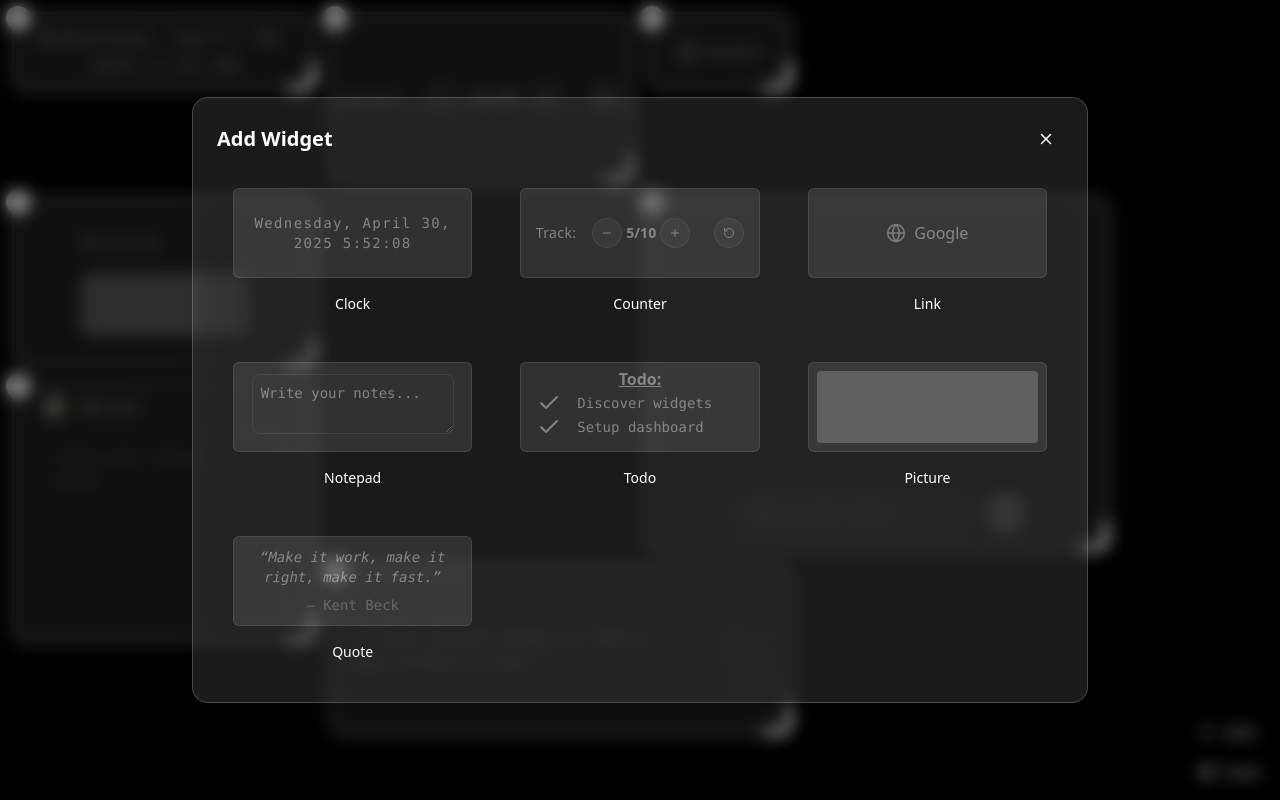
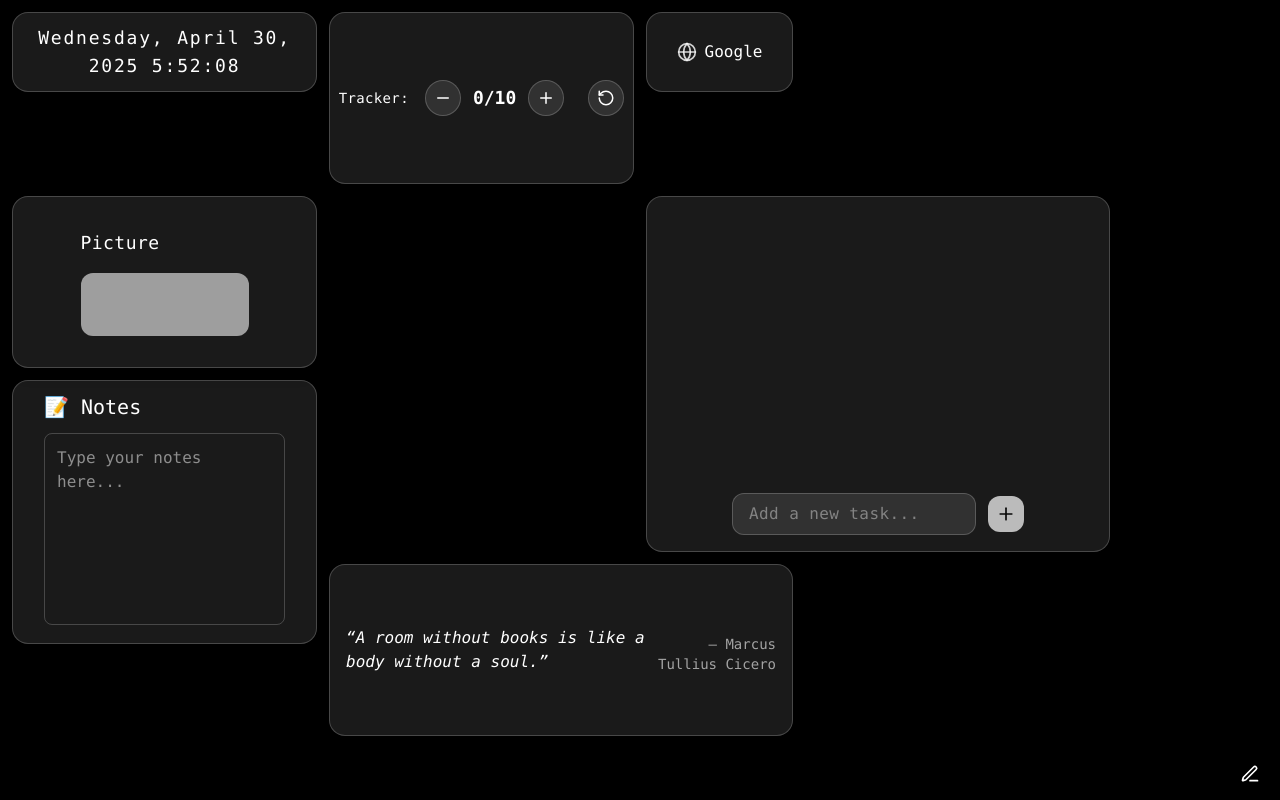
Before and after one commit to yehor-lebid-education/idp-react-widgets, a React (Vite) app: page / in a window 1280 px wide. Built offline with nearby package versions, Linux system fonts and the light colour scheme; grey boxes are pictures that could not be loaded.

Commit message:
Finished modal window Add

```diff
--- a/src/App.tsx
+++ b/src/App.tsx
@@ -14,9 +14,14 @@ export default function App() {
         dispatch({ type: 'WIDGET_UPDATE_LAYOUT', payload: { id, layout } });
     }
 
+    function handleWidgetAdd(widget: IWidget) {
+        dispatch({ type: 'WIDGET_ADD', payload: { widget } });
+    }
+
     return (
         <GridWidget
             widgets={state.widgets}
+            onWidgetAdd={handleWidgetAdd}
             onWidgetDelete={handleWidgetDelete}
             onWidgetLayoutChange={handleWidgetLayoutChange}
         />
--- a/src/components/common/Grid.tsx
+++ b/src/components/common/Grid.tsx
@@ -17,10 +17,11 @@ interface GridWidgetProps {
     // Handle both size change and movement
     onWidgetLayoutChange?: (id: IWidget['id'], newLayout: IWidgetLayoutChange) => void;
     onWidgetDelete?: (id: IWidget['id']) => void;
+    onWidgetAdd?: (widget: IWidget) => void;
 }
-export default function GridWidget({ widgets, onWidgetLayoutChange, onWidgetDelete }: GridWidgetProps) {
-    const [editMode, setEditMode] = useState(true);
-    const [addMode, setAddMode] = useState(true);
+export default function GridWidget({ widgets, onWidgetLayoutChange, onWidgetDelete, onWidgetAdd }: GridWidgetProps) {
+    const [editMode, setEditMode] = useState(false);
+    const [addMode, setAddMode] = useState(false);
 
     function handleLayoutChange(_layout: Layout[], _oldLayout: Layout, newLayout: Layout) {
         if (typeof onWidgetLayoutChange !== 'function') {
@@ -44,7 +45,11 @@ export default function GridWidget({ widgets, onWidgetLayoutChange, onWidgetDele
     }
 
     function handleAddWidget(widget: IWidget) {
+        if (typeof onWidgetAdd !== 'function') {
+            return;
+        }
 
+        onWidgetAdd(widget);
     }
 
     function handleDeleteWidget(id: IWidget['id']) {
@@ -94,6 +99,7 @@ export default function GridWidget({ widgets, onWidgetLayoutChange, onWidgetDele
 
             {addMode && (
                 <WidgetSelector
+                    widgets={widgets}
                     onClose={() => setAddMode(false)}
                     onAdd={(widget: IWidget) => handleAddWidget(widget)}
                 />)
--- a/src/components/common/WidgetSelector.tsx
+++ b/src/components/common/WidgetSelector.tsx
@@ -1,24 +1,50 @@
 import { Plus, X } from "lucide-react";
 import * as widgetData from "../../spec/widget.data";
+import * as widgetHelper from "../widgets/widget.helper";
 import { IWidget } from "../widgets/widget.type";
 import Widget from "./Widget";
-
-
-const availableWidgets: IWidget[] = widgetData.getWidgetsData({
-    mode: 'preview',
-});
+import { useEffect, useState } from "react";
+import generateId from "../../utils/generate-id";
+import classname from "../../utils/classname";
 
 interface WidgetSelectorProps {
+    widgets: IWidget[];
     onClose: () => void;
     onAdd: (widget: IWidget) => void;
 }
-export default function WidgetSelector({ onClose, onAdd }: WidgetSelectorProps) {
-    function handleAdd() {
-        console.log('ADD');
+export default function WidgetSelector({ widgets, onClose, onAdd }: WidgetSelectorProps) {
+    const widgetList: IWidget[] = widgetData.getWidgetsData({ mode: 'preview' });
+    const [availableSpotMap, setAvailableSpotMap] = useState<Map<IWidget['type'], IWidget['layout'] | null>>(new Map());
+
+    useEffect(() => {
+        createAvailableSpotMap();
+    }, [widgets]);
+
+    function createAvailableSpotMap() {
+        const spotMap = new Map<IWidget['type'], IWidget['layout'] | null>();
+        widgetList.forEach(widget => spotMap.set(widget.type, widgetHelper.findFreeSpot(widgets, widget.layout)))
+        setAvailableSpotMap(spotMap);
     }
 
-    function getLabel({ type }: IWidget) {
-        return type.charAt(0).toUpperCase() + type.slice(1);
+    function hasSpotForItem(widget: IWidget) {
+        const spot = availableSpotMap.get(widget.type);
+        return Boolean(spot);
+    }
+
+    function handleAdd(widget: IWidget) {
+        const spot = availableSpotMap.get(widget.type);
+        if (!spot) {
+            return;
+        }
+
+        // Set widget defaults
+        const newWidget: IWidget = { ...widget };
+        newWidget.id = generateId();
+        newWidget.layout = { ...widget.layout, ...spot };
+        delete newWidget.options.mode;
+
+        onAdd(newWidget);
+        onClose();
     }
 
     return (
@@ -33,18 +59,9 @@ export default function WidgetSelector({ onClose, onAdd }: WidgetSelectorProps)
                 </div>
 
                 <div className="grid grid-cols-3 auto-rows-auto gap-4 overflow-auto">
-                    {availableWidgets.map(widget => (
-                        <div
-                            key={widget.type}
-                            className="group rounded-xl p-4 flex flex-col items-center gap-2 text-white hover:bg-black/60"
-                        >
-                            <button className="widget w-full cursor-pointer">
-                                <div className="relative w-full h-[90px] flex items-center justify-center rounded-md bg-white/10 border border-white/10">
-                                    <Widget widget={widget} editMode={true} />
-                                    <Plus className="absolute top-[50%] left-[50%] translate-[-50%] w-12 h-12 p-3 rounded-4xl bg-black/60 opacity-0 group-hover:opacity-100 transition-opacity" />
-                                </div>
-                                <div className="text-sm mt-4">{getLabel(widget)}</div>
-                            </button>
+                    {widgetList.map(widget => (
+                        <div key={widget.type} className="group flex flex-col items-center gap-2">
+                            <WidgetSelectorItem disabled={!hasSpotForItem(widget)} widget={widget} onClick={handleAdd} />
                         </div>
                     ))}
                 </div>
@@ -52,3 +69,43 @@ export default function WidgetSelector({ onClose, onAdd }: WidgetSelectorProps)
         </div>
     );
 }
+
+type WidgetSelectorItemProps = {
+    widget: IWidget;
+    disabled: boolean;
+    onClick: (widget: IWidget) => void;
+}
+function WidgetSelectorItem({ disabled, widget, onClick }: WidgetSelectorItemProps) {
+    function getLabel({ type }: IWidget) {
+        return type.charAt(0).toUpperCase() + type.slice(1);
+    }
+
+    function handleAdd() {
+        if (disabled) return;
+        onClick(widget);
+    }
+
+    return (
+        <button
+            disabled={disabled}
+            onClick={handleAdd}
+            className={classname(
+                "widget w-full cursor-pointer rounded-xl p-4 text-white hover:bg-black/60 transition",
+                "disabled:cursor-not-allowed disabled:opacity-40 disabled:hover:bg-transparent"
+            )}
+        >
+            <div className="relative w-full h-[90px] flex items-center justify-center rounded-md bg-white/10 border border-white/10">
+                <Widget widget={widget} editMode={true} />
+                {!disabled && <Plus className="absolute top-[50%] left-[50%] translate-[-50%] w-12 h-12 p-3 rounded-4xl bg-black/60 opacity-0 group-hover:opacity-100 transition-opacity" />}
+            </div>
+            {disabled
+                ? (<>
+                    <div className="text-sm mt-2">{getLabel(widget)}</div>
+                    <div className="text-xs">(Not enough space for widget)</div>
+                </>)
+                : (<div className="text-sm mt-4">{getLabel(widget)}</div>)
+            }
+
+        </button>
+    )
+}
--- a/src/components/widgets/widget-common.type.ts
+++ b/src/components/widgets/widget-common.type.ts
@@ -4,6 +4,5 @@ export interface IWidgetCommon {
 }
 
 export interface IWidgetCommonOptions {
-    size?: 'small' | 'default';
-    mode?: 'preview';
+    mode?: 'preview' | 'default';
 }
```
